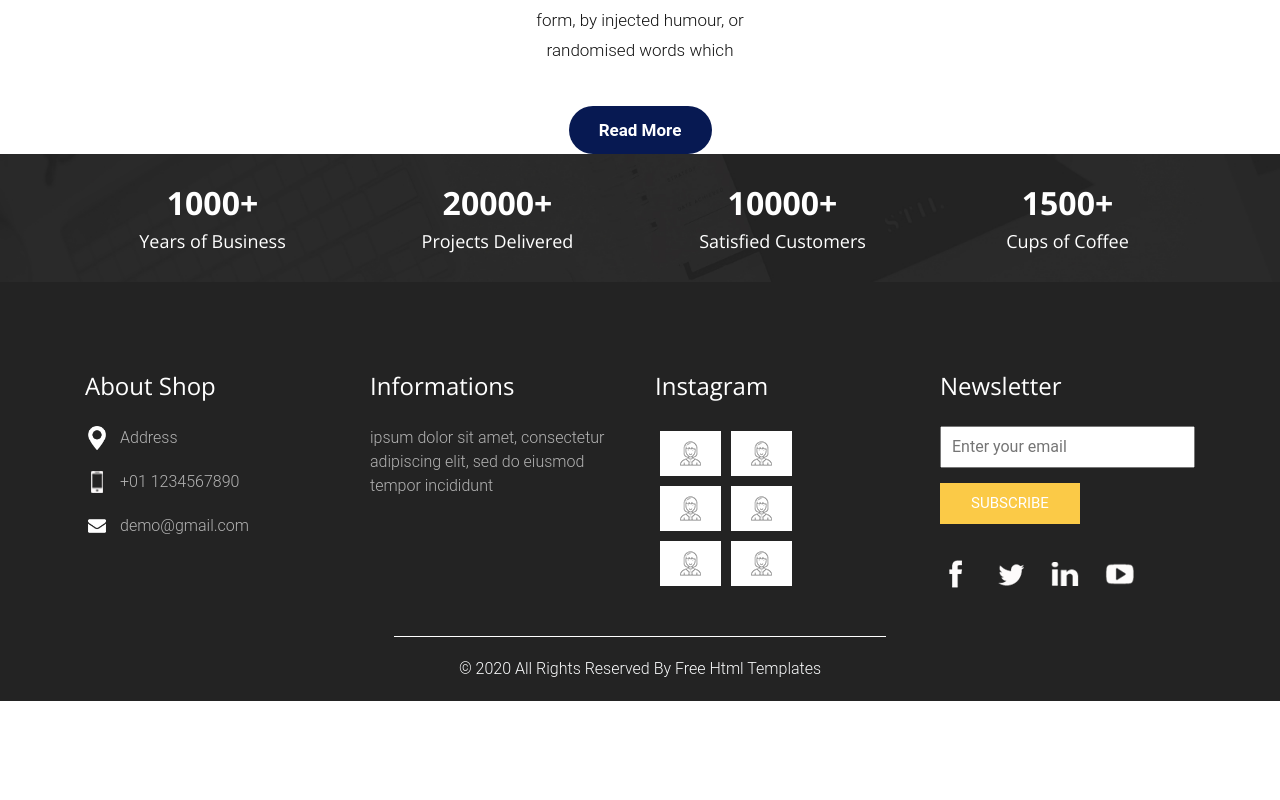
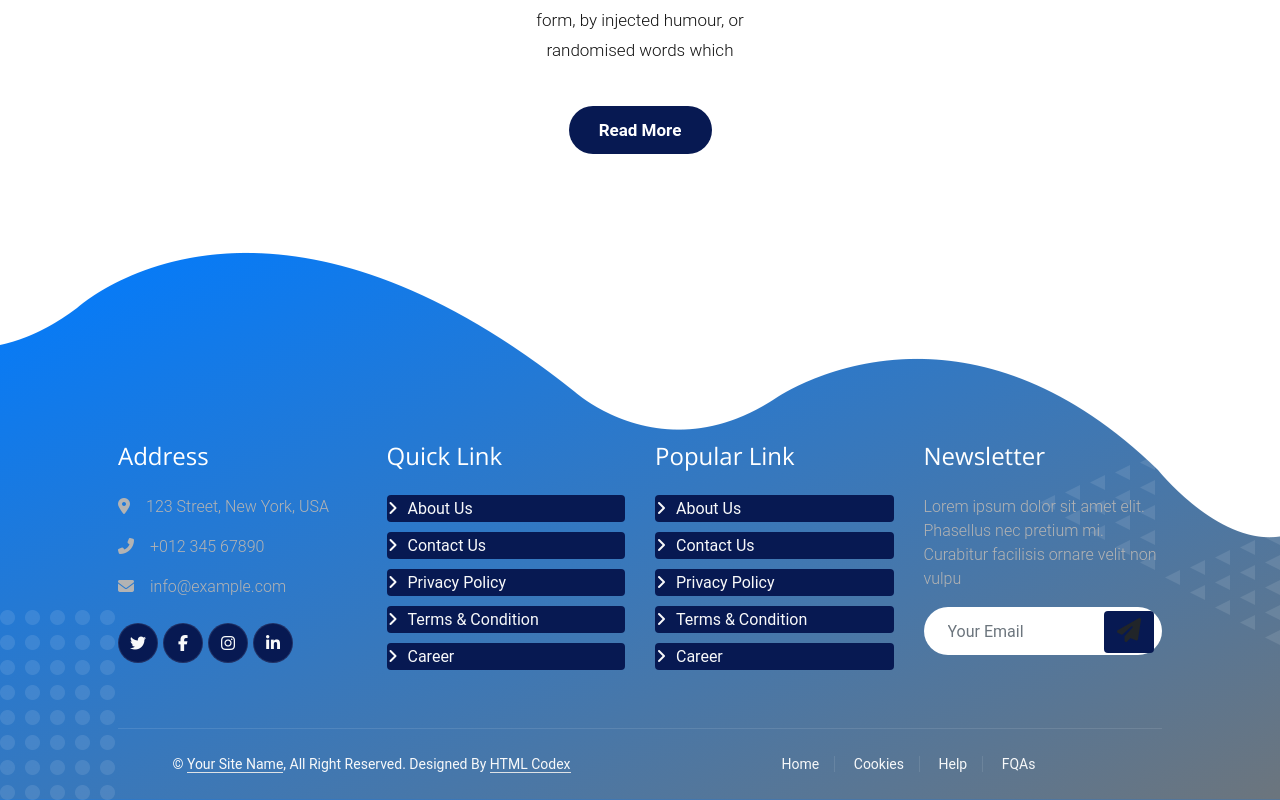
Before and after one commit to Odarell35/Thokoza-Swimming-pool, a plain HTML site: page index.html in a window 1280 px wide. Shown: the part 2311-3111 px from the top of the page. Before the commit the page ends 3012 px from the top, so only its background shows below. Drawn offline with nearby package versions, Linux system fonts and the light colour scheme; files whose address does not match are found by name.

Commit message:
updated footer

```diff
--- a/css/style.css
+++ b/css/style.css
@@ -73,7 +73,7 @@ a {
  background-image: -webkit-linear-gradient(0deg, #071952 41%, #007bff 57%, #2d3b6b 68%);
  background-clip: text;
 -webkit-background-clip: text;
- text-fill-color: transparent;
+ -text-fill-color: transparent;
  -webkit-text-fill-color: transparent;
  margin-top: 8%;
 }
@@ -483,7 +483,7 @@ a:focus {
 }
 
 .do_section .do_container .box:hover .img-box {
-  background-color: #fec016;
+  background-color:#071952;
 }
 
 .do_section .do_container .arrow_bg::before {
@@ -795,189 +795,89 @@ a:focus {
 }
 
 /* end sport section */
-/* contact section */
-.contact_section .heading_container {
-  -webkit-box-align: center;
-      -ms-flex-align: center;
-          align-items: center;
+
+/* footer section*/
+.footer {
+  margin-top: 6rem;
+  padding-top: 9rem;
+  background:
+      url(../images/bg-circle.png),
+      url(../images/bg-triangle.png),
+      url(../images/bg-top.png),
+      linear-gradient(to bottom right, var(--primary), var(--secondary));
+  background-position:
+      left 0px bottom 0px,
+      right 0px top 50%,
+      center top;
+  background-repeat: no-repeat;
+  width: 80%;
 }
 
-.contact_section .contact-form {
-  padding: 25px;
-  border-radius: 20px;
+.footer .btn.btn-social {
+  margin-right: 5px;
+  width: 40px;
+  height: 40px;
+  display: flex;
+  align-items: center;
+  justify-content: center;
+  color: var(--light);
+  border: 1px solid rgba(256, 256, 256, .1);
+  border-radius: 40px;
+  transition: .3s;
 }
 
-.contact_section .contact-form input {
-  border: none;
-  outline: none;
-  background-color: transparent;
-  width: 100%;
-  margin: 15px 0;
-  padding: 10px 20px;
-  border: 1px solid rgba(0, 0, 0, 0.4);
-  border-radius: 30px;
+.footer .btn.btn-social:hover {
+  color: var(--primary);
 }
 
-.contact_section .contact-form input.input_message {
-  height: 175px;
+.footer .btn.btn-link {
+  display: block;
+  margin-bottom: 10px;
+  padding: 0;
+  text-align: left;
+  color: var(--light);
+  font-weight: normal;
+  transition: .3s;
 }
 
-.contact_section .contact-form input::-webkit-input-placeholder {
-  color: rgba(0, 0, 0, 0.4);
+.footer .btn.btn-link::before {
+  position: relative;
+  content: "\f105";
+  font-family: "Font Awesome 5 Free";
+  font-weight: 900;
+  margin-right: 10px;
 }
 
-.contact_section .contact-form input:-ms-input-placeholder {
-  color: rgba(0, 0, 0, 0.4);
+.footer .btn.btn-link:hover {
+  letter-spacing: 1px;
+  box-shadow: none;
 }
 
-.contact_section .contact-form input::-ms-input-placeholder {
-  color: rgba(0, 0, 0, 0.4);
+.footer .copyright {
+  padding: 25px 0;
+  font-size: 14px;
+  border-top: 1px solid rgba(256, 256, 256, .1);
 }
 
-.contact_section .contact-form input::placeholder {
-  color: rgba(0, 0, 0, 0.4);
+.footer .copyright a {
+  color: var(--light);
 }
 
-.contact_section .contact-form button {
-  border: none;
-  outline: none;
-  padding: 12px 50px;
-  text-transform: uppercase;
-  margin-top: 25px;
-  background-color: #fec913;
-  color: #fff;
-  border-radius: 30px;
+.footer .footer-menu a {
+  margin-right: 15px;
+  padding-right: 15px;
+  border-right: 1px solid rgba(255, 255, 255, .1);
 }
 
-.contact_section .map_img-box {
-  width: 80%;
-  margin: 25px auto 0 auto;
+.footer .footer-menu a:last-child {
+  margin-right: 0;
+  padding-right: 0;
+  border-right: none;
 }
 
-.contact_section .map_img-box img {
-  width: 100%;
-}
-
-/* end contact section */
-.info_section {
-  background-color: #232323;
-  color: #ffffff;
-  padding: 90px 0 45px 0;
-}
-
-.info_section h5 {
-  margin-bottom: 25px;
-  font-size: 24px;
-}
-
-.info_section .info_insta .insta_container > div {
-  display: -webkit-box;
-  display: -ms-flexbox;
-  display: flex;
-}
-
-.info_section .info_insta .insta_container img {
-  width: 100%;
-}
-
-.info_section .info_insta .insta_container .insta-box {
-  margin: 5px;
-  display: -webkit-box;
-  display: -ms-flexbox;
-  display: flex;
-  -webkit-box-align: stretch;
-      -ms-flex-align: stretch;
-          align-items: stretch;
-  background-color: #ffffff;
-  padding: 10px 20px;
-}
-
-.info_section .info_contact .img-box {
-  width: 35px;
-  display: -webkit-box;
-  display: -ms-flexbox;
-  display: flex;
-  -webkit-box-pack: center;
-      -ms-flex-pack: center;
-          justify-content: center;
-}
-
-.info_section .info_contact p {
-  margin: 0;
-}
-
-.info_section .info_contact > div {
-  display: -webkit-box;
-  display: -ms-flexbox;
-  display: flex;
-  -webkit-box-align: center;
-      -ms-flex-align: center;
-          align-items: center;
-  margin: 20px 0;
-}
-
-.info_section .info_contact > div img {
-  height: auto;
-  margin-right: 12px;
-}
-
-.info_section .info_form form input {
-  outline: none;
-  width: 100%;
-  padding: 7px 10px;
-}
-
-.info_section .info_form form button {
-  display: inline-block;
-  padding: 8px 30px;
-  background-color: #fbca47;
-  border: 1px solid #fbca47;
-  color: #ffffff;
-  margin-top: 15px;
-  text-transform: uppercase;
-  font-size: 15px;
-}
-
-.info_section .info_form form button:hover {
-  background-color: transparent;
-  color: #fbca47;
-}
-
-.info_section .info_form .social_box {
-  margin-top: 35px;
-  width: 100%;
-  display: -webkit-box;
-  display: -ms-flexbox;
-  display: flex;
-}
-
-.info_section .info_form .social_box a {
-  margin-right: 25px;
-}
-
-/* footer section*/
-.footer_section {
-  background-color: #232323;
-  font-weight: 500;
-  display: -webkit-box;
-  display: -ms-flexbox;
-  display: flex;
-  -webkit-box-pack: center;
-      -ms-flex-pack: center;
-          justify-content: center;
-}
-
-.footer_section p {
-  padding: 20px 65px;
-  color: #fbfcfd;
-  margin: 0 auto;
-  text-align: center;
-  border-top: 1px solid #ffffff;
-}
-
-.footer_section a {
-  color: #fbfcfd;
+.container-xxl{
+  margin-left: auto;
+  margin-right: auto;
 }
 
 /* end footer section*/
-/*# sourceMappingURL=style.css.map */
--- a/index.html
+++ b/index.html
@@ -255,196 +255,71 @@
   <!-- end work section -->
 
 
-  <!-- target section -->
-  <section class="target_section layout_padding2">
-    <div class="container">
-      <div class="row">
-        <div class="col-md-3 col-sm-6">
-          <div class="detail-box">
-            <h2>
-              1000+
-            </h2>
-            <h5>
-              Years of Business
-            </h5>
+  <!-- footer section -->
+  <div class="container-xxl bg-primary text-light footer wow fadeIn " data-wow-delay="0.1s">
+    <div class="container py-5 px-lg-5 ">
+        <div class="row g-5">
+            <div class="col-md-6 col-lg-3">
+                <h4 class="text-white mb-4">Address</h4>
+                <p><i class="fa fa-map-marker-alt me-3"></i>123 Street, New York, USA</p>
+                <p><i class="fa fa-phone-alt me-3"></i>+012 345 67890</p>
+                <p><i class="fa fa-envelope me-3"></i>info@example.com</p>
+                <div class="d-flex pt-2">
+                    <a class="btn btn-outline-light btn-social" href=""><i class="fab fa-twitter"></i></a>
+                    <a class="btn btn-outline-light btn-social" href=""><i class="fab fa-facebook-f"></i></a>
+                    <a class="btn btn-outline-light btn-social" href=""><i class="fab fa-instagram"></i></a>
+                    <a class="btn btn-outline-light btn-social" href=""><i class="fab fa-linkedin-in"></i></a>
                 </div>
             </div>
-        <div class="col-md-3 col-sm-6">
-          <div class="detail-box">
-            <h2>
-              20000+
-            </h2>
-            <h5>
-              Projects Delivered
-            </h5>
+            <div class="col-md-6 col-lg-3">
+                <h4 class="text-white mb-4">Quick Link</h4>
+                <a class="btn btn-link" href="">About Us</a>
+                <a class="btn btn-link" href="">Contact Us</a>
+                <a class="btn btn-link" href="">Privacy Policy</a>
+                <a class="btn btn-link" href="">Terms & Condition</a>
+                <a class="btn btn-link" href="">Career</a>
             </div>
+            <div class="col-md-6 col-lg-3">
+                <h4 class="text-white mb-4">Popular Link</h4>
+                <a class="btn btn-link" href="">About Us</a>
+                <a class="btn btn-link" href="">Contact Us</a>
+                <a class="btn btn-link" href="">Privacy Policy</a>
+                <a class="btn btn-link" href="">Terms & Condition</a>
+                <a class="btn btn-link" href="">Career</a>
             </div>
-        <div class="col-md-3 col-sm-6">
-          <div class="detail-box">
-            <h2>
-              10000+
-            </h2>
-            <h5>
-              Satisfied Customers
-            </h5>
-          </div>
-        </div>
-        <div class="col-md-3 col-sm-6">
-          <div class="detail-box">
-            <h2>
-              1500+
-            </h2>
-            <h5>
-              Cups of Coffee
-            </h5>
+            <div class="col-md-6 col-lg-3">
+                <h4 class="text-white mb-4">Newsletter</h4>
+                <p>Lorem ipsum dolor sit amet elit. Phasellus nec pretium mi. Curabitur facilisis ornare velit non vulpu</p>
+                <div class="position-relative w-100 mt-3">
+                    <input class="form-control border-0 rounded-pill w-100 ps-4 pe-5" type="text" placeholder="Your Email" style="height: 48px;">
+                    <button type="button" class="btn shadow-none position-absolute top-0 end-0 mt-1 me-2"><i class="fa fa-paper-plane text-primary-gradient fs-4"></i></button>
                 </div>
             </div>
         </div>
     </div>
-  </section>
+    <div class="container px-lg-5">
+        <div class="copyright">
+            <div class="row">
+                <div class="col-md-6 text-center text-md-start mb-3 mb-md-0">
+                    &copy; <a class="border-bottom" href="#">Your Site Name</a>, All Right Reserved.
 
-  <!-- end target section -->
-
-
-  <!-- contact section -->
-
-  <!-- end contact section -->
-
-
-  <!-- info section -->
-  <section class="info_section ">
-    <div class="container">
-      <div class="row">
-        <div class="col-md-3">
-          <div class="info_contact">
-            <h5>
-              About Shop
-            </h5>
-            <div>
-              <div class="img-box">
-                <img src="images/location-white.png" width="18px" alt="">
+      <!--/*** This template is free as long as you keep the footer author’s credit link/attribution link/backlink. If you'd like to use the template without the footer author’s credit link/attribution link/backlink, you can purchase the Credit Removal License from "https://htmlcodex.com/credit-removal". Thank you for your support. ***/-->
+      Designed By <a class="border-bottom" href="https://htmlcodex.com">HTML Codex</a>
                 </div>
-              <p>
-                Address
-              </p>
-            </div>
-            <div>
-              <div class="img-box">
-                <img src="images/telephone-white.png" width="12px" alt="">
-              </div>
-              <p>
-                +01 1234567890
-              </p>
-            </div>
-            <div>
-              <div class="img-box">
-                <img src="images/envelope-white.png" width="18px" alt="">
-              </div>
-              <p>
-                demo@gmail.com
-              </p>
-            </div>
-          </div>
-        </div>
-        <div class="col-md-3">
-          <div class="info_info">
-            <h5>
-              Informations
-            </h5>
-            <p>
-              ipsum dolor sit amet, consectetur adipiscing elit, sed do eiusmod tempor incididunt
-            </p>
-          </div>
-        </div>
-
-        <div class="col-md-3">
-          <div class="info_insta">
-            <h5>
-              Instagram
-            </h5>
-            <div class="insta_container">
-              <div>
-                <a href="">
-                  <div class="insta-box b-1">
-                    <img src="images/insta.png" alt="">
-                  </div>
-                </a>
-                <a href="">
-                  <div class="insta-box b-2">
-                    <img src="images/insta.png" alt="">
-                  </div>
-                </a>
-              </div>
-
-              <div>
-                <a href="">
-                  <div class="insta-box b-3">
-                    <img src="images/insta.png" alt="">
-                  </div>
-                </a>
-                <a href="">
-                  <div class="insta-box b-4">
-                    <img src="images/insta.png" alt="">
-                  </div>
-                </a>
-              </div>
-              <div>
-                <a href="">
-                  <div class="insta-box b-3">
-                    <img src="images/insta.png" alt="">
-                  </div>
-                </a>
-                <a href="">
-                  <div class="insta-box b-4">
-                    <img src="images/insta.png" alt="">
-                  </div>
-                </a>
-              </div>
-            </div>
-          </div>
-        </div>
-        <div class="col-md-3">
-          <div class="info_form ">
-            <h5>
-              Newsletter
-            </h5>
-            <form action="">
-              <input type="email" placeholder="Enter your email">
-              <button>
-                Subscribe
-              </button>
-            </form>
-            <div class="social_box">
-              <a href="">
-                <img src="images/fb.png" alt="">
-              </a>
-              <a href="">
-                <img src="images/twitter.png" alt="">
-              </a>
-              <a href="">
-                <img src="images/linkedin.png" alt="">
-              </a>
-              <a href="">
-                <img src="images/youtube.png" alt="">
-              </a>
+                <div class="col-md-6 text-center text-md-end">
+                    <div class="footer-menu">
+                        <a href="">Home</a>
+                        <a href="">Cookies</a>
+                        <a href="">Help</a>
+                        <a href="">FQAs</a>
                     </div>
                 </div>
             </div>
         </div>
     </div>
-  </section>
+</div>
 
-  <!-- end info_section -->
-
-
-  <!-- footer section -->
-  <section class="container-fluid footer_section">
-    <p>
-      &copy; 2020 All Rights Reserved By
-      <a href="https://html.design/">Free Html Templates</a>
-    </p>
-  </section>
-  <!-- footer section -->
+  <!-- end footer section -->
 
   <!-- Bootstrap js -->
   <script src="https://cdn.jsdelivr.net/npm/bootstrap@5.3.3/dist/js/bootstrap.bundle.min.js" integrity="sha384-YvpcrYf0tY3lHB60NNkmXc5s9fDVZLESaAA55NDzOxhy9GkcIdslK1eN7N6jIeHz" crossorigin="anonymous"></script>
```
Also changed, not shown: images/bg-bottom.png (added), images/bg-circle.png (added), images/bg-top.png (added), images/bg-triangle.png (added). Lines whose indentation alone changed are shown as unchanged.
